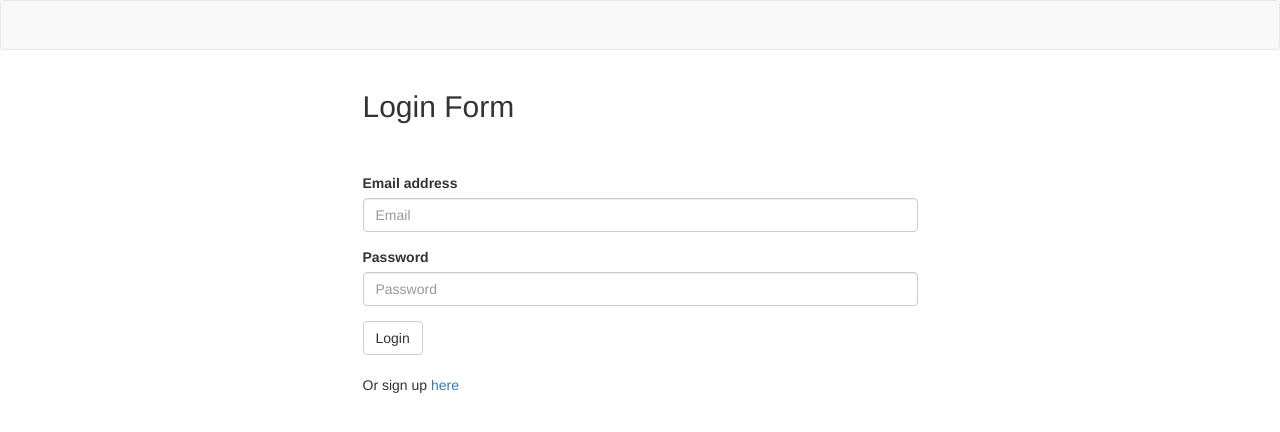
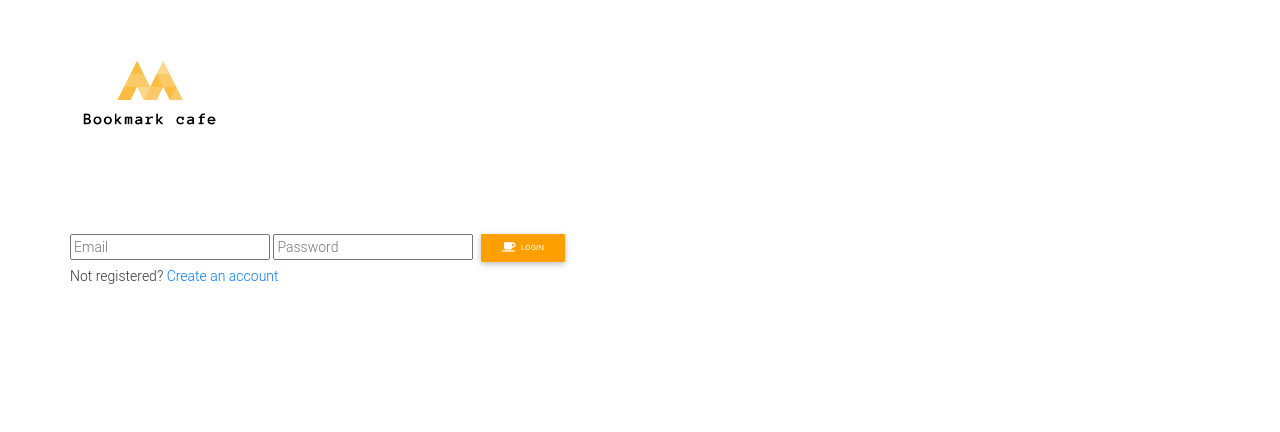
Before and after one commit to Dsalazar9/Project-2, a website: page public/login.html in a window 1280 px wide. Drawn offline with nearby package versions, Linux system fonts and the light colour scheme.

Commit message:
fixed style.css

```diff
--- a/public/login.html
+++ b/public/login.html
@@ -7,17 +7,23 @@
   <meta name="viewport" content="width=device-width, initial-scale=1">
   <link rel="stylesheet" href="https://maxcdn.bootstrapcdn.com/bootswatch/3.3.7/lumen/bootstrap.min.css">
   <link href="stylesheets/style.css" rel="stylesheet">
+  <link rel="stylesheet" href="https://use.fontawesome.com/releases/v5.2.0/css/all.css">
+  <link href="https://cdnjs.cloudflare.com/ajax/libs/mdbootstrap/4.5.9/css/mdb.min.css" rel="stylesheet">
+  <link rel="icon" type="image/png" href="./img/favicon.png" />
 </head>
 
 <body>
-  <nav class="navbar navbar-default">
+  <!-- <nav class="navbar navbar-default">
     <div class="container-fluid">
       <div class="navbar-header">
       </div>
     </div>
-  </nav>
+  </nav> -->
   <div class="container">
-    <div class="row">
+    <br>
+    <div class="form">
+      <img src="./img/logo1_transparent.png" class="img" width="160" height="160">
+    <!-- <div class="row">
       <div class="col-md-6 col-md-offset-3">
         <h2>Login Form</h2>
         <form class="login">
@@ -34,7 +40,17 @@
         <br />
         <p>Or sign up <a href="/">here</a></p>
       </div>
+    </div> -->
+    <form class="login">
+      <!-- <input type="text" placeholder="username" /> -->
+      <input type="email" id="email-input" placeholder="Email">
+      <!-- <input type="password" placeholder="password" /> -->
+      <input type="password" id="password-input" placeholder="Password">
+      <button type="submit" class="btn btn-amber"><i class="fas fa-coffee fa-lg">&nbsp;&nbsp;</i>login</button>
+      <p class="message">Not registered? <a href="/">Create an account</a></p>
+    </form>
     </div>
+  </div>
   </div>
 
   <script src="https://cdnjs.cloudflare.com/ajax/libs/jquery/3.2.1/jquery.min.js"></script>
```
